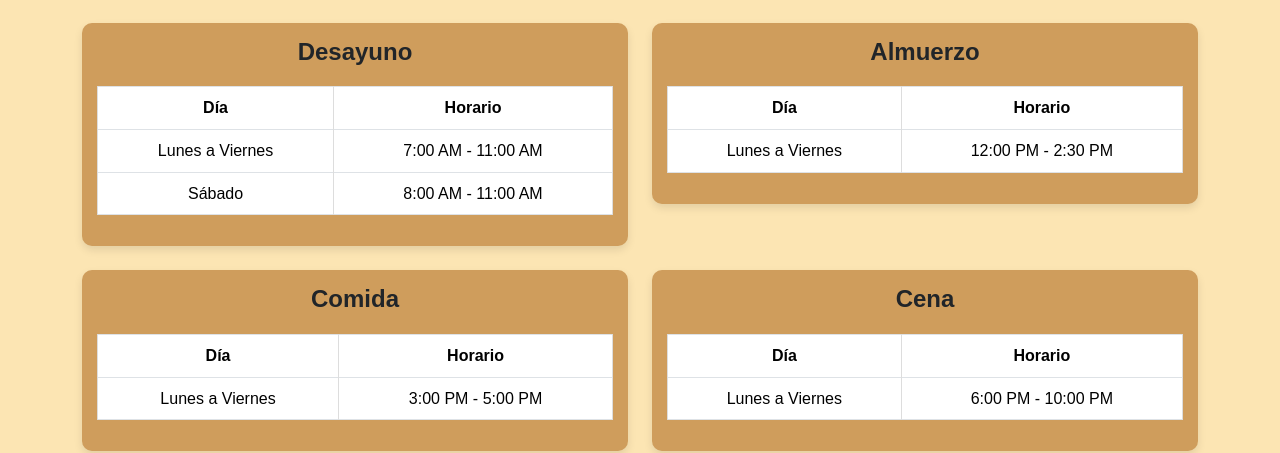
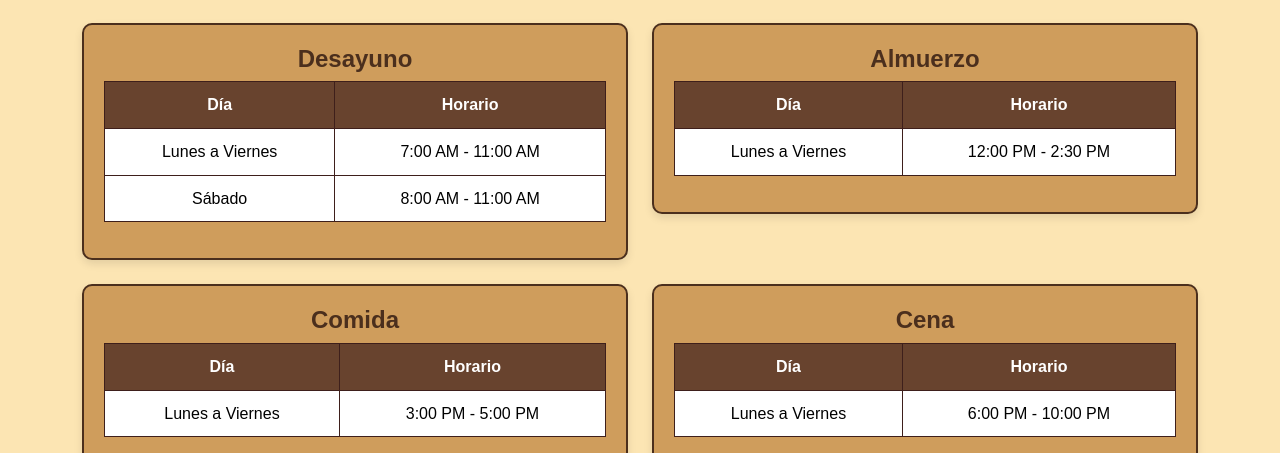
Before and after one commit to Duque1407/DuquesCoffees, a website: page vistas/horarios.html in a window 1280 px wide. Shown: the part 347-800 px from the top of the page. Drawn offline with nearby package versions, Linux system fonts and the light colour scheme.

Commit message:
Actu de las rutas

```diff
--- a/public/css/style.css
+++ b/public/css/style.css
@@ -18,6 +18,7 @@ header {
   background-color: #4B2F1D;         /* Color marrón café oscuro */
   color: #fff;                       /* Texto blanco para contraste */
   padding: 50px 0;
+  box-shadow: 0 0 10px #000;
 }
 
 header h1 {
@@ -224,36 +225,50 @@ h2 {
   color: #555;
 }
 
-
-
-
-
-
-
-/* Estilo para las tablas de horarios */
-table {
-  width: 100%;
-  border-collapse: collapse;
-  margin: 20px 0;
+/* Estilos específicos para las tarjetas de horarios */
+#horarios-card {
+  border: 2px solid #4B2F1D;  /* Bordes más marcados, color café oscuro */
+  background-color: #cf9d5c;  /* Fondo más suave y cálido */
+  box-shadow: 0 4px 8px rgba(0, 0, 0, 0.1);  /* Sombra suave */
+  border-radius: 10px;
+  transition: transform 0.3s ease-in-out;
 }
 
-table th, table td {
-  padding: 10px;
-  text-align: center;
-  border: 1px solid #ddd;
+#horarios-card:hover {
+  transform: scale(1.05);  /* Efecto de escala al pasar el ratón */
+  box-shadow: 0 10px 20px rgba(0, 0, 0, 0.2);  /* Sombra más pronunciada */
 }
 
-table th {
-  background-color: #3e2723;  /* Marrón oscuro para encabezados */
-  color: #fff;  /* Blanco para texto */
+#horarios-card .card-body {
+  padding: 20px;
 }
 
-table tbody tr:nth-child(even) {
-  background-color: #f4f4f4;  /* Color gris claro para filas pares */
+#horarios-card .card-title {
+  font-size: 1.5rem;
+  font-weight: bold;
+  color: #4B2F1D;  /* Color café oscuro para los títulos */
+  text-align: center;
 }
 
-table tbody tr:hover {
-  background-color: #efb810;  /* Color destacado al pasar el mouse */
+#horarios-card .table {
+  background-color: #f1dfc4;  /* Fondo blanco para las tablas */
+  border-radius: 5px;
+}
+
+#horarios-card .table th,
+#horarios-card .table td {
+  text-align: center;
+  padding: 10px;
+  border: 1px solid #3E1F1B;  /* Bordes */
+}
+
+#horarios-card .table th {
+  background-color: #68432e;  /* Color de fondo de los encabezados de las tablas */
+  color: #fff;  /* Texto blanco */
+}
+
+#horarios-card .table tbody tr:hover {
+  background-color: #D3B4A1;  /* Color suave al pasar el ratón por las filas */
 }
 
 /* Estilo para el encabezado de la página */
@@ -279,6 +294,7 @@ footer {
   background-color: #3e2723;         /* El mismo color que la barra de navegación */
   color: #fff;
   padding: 20px 0;
+  box-shadow: 0 0 10px #000;
 }
 
 footer p {
--- a/vistas/horarios.html
+++ b/vistas/horarios.html
@@ -22,10 +22,10 @@
         <div id="bar3" class="bar"></div>
       </div>
       <ul class="nav" id="nav">
-        <li><a href="/vistas/menu.html">Menú</a></li>
-        <li><a href="/vistas/galeria.html">Galería</a></li>
+        <li><a href="/menu">Menú</a></li>
+        <li><a href="/galeria">Galería</a></li>
         <li><a href="/ubicacion">Ubicación</a></li>
-        <li><a href="/vistas/horarios.html">Horarios</a></li>
+        <li><a href="/">Home</a></li>
       </ul>
     </div>
 
@@ -47,7 +47,7 @@
       <div class="row">
         <!-- Tabla de bebidas para la mañana -->
         <div class="col-md-6 mb-4">
-          <div class="card">
+          <div class="card" id="horarios-card">
             <div class="card-body">
               <h5 class="card-title text-center">Desayuno</h5>
               <table class="table table-bordered">
@@ -72,9 +72,9 @@
           </div>
         </div>
 
-        <!-- Tabla de bebidas para la tarde -->
+        <!-- Tabla de bebidas para el almuerzo -->
         <div class="col-md-6 mb-4">
-          <div class="card">
+          <div class="card" id="horarios-card">
             <div class="card-body">
               <h5 class="card-title text-center">Almuerzo</h5>
               <table class="table table-bordered">
@@ -99,7 +99,7 @@
       <div class="row">
         <!-- Tabla de bebidas para la comida -->
         <div class="col-md-6 mb-4">
-          <div class="card">
+          <div class="card" id="horarios-card">
             <div class="card-body">
               <h5 class="card-title text-center">Comida</h5>
               <table class="table table-bordered">
@@ -122,7 +122,7 @@
 
         <!-- Tabla de bebidas para la noche -->
         <div class="col-md-6 mb-4">
-          <div class="card">
+          <div class="card" id="horarios-card">
             <div class="card-body">
               <h5 class="card-title text-center">Cena</h5>
               <table class="table table-bordered">
```
Also changed, not shown: vistas/index.html (+2 -2 lines).
